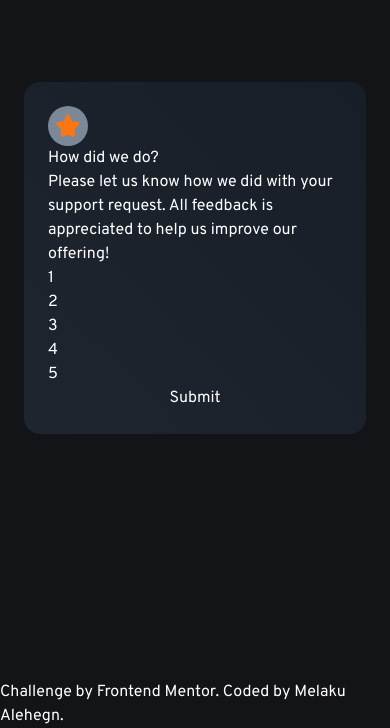
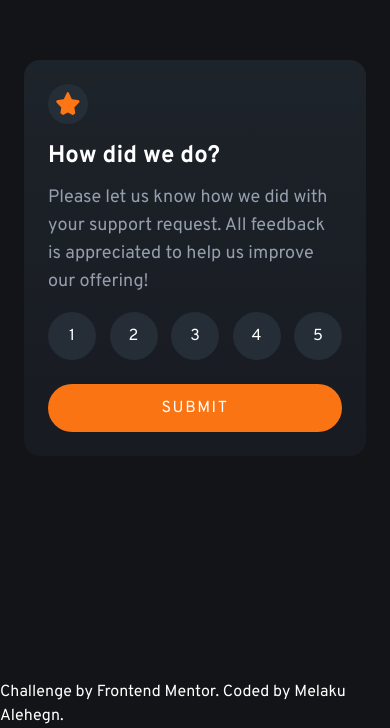
Before and after one commit to MelakuAlehegn/interactive-rating-component, a website: page index.html in a window 390 px wide. Shown: the part 164-892 px from the top of the page. Drawn offline with Linux system fonts and the light colour scheme.

Commit message:
mobile design finish

```diff
--- a/index.html
+++ b/index.html
@@ -12,23 +12,34 @@
   <link href="https://fonts.googleapis.com/css2?family=Overpass:wght@400;700&display=swap" rel="stylesheet">
 </head>
 
-<body>
+<body class="font-sans text-base">
   <main class="bg-veryDarkBlue text-white flex h-screen items-center justify-center p-6">
-    <div class="bg-gradient-to-tr from-color2 to-color1 flex flex-col justify-center p-6 rounded-2xl">
+    <div class="bg-gradient-to-b from-from-50 to-to-50 flex flex-col justify-center p-6 rounded-2xl sm:w-96">
       <div>
-        <img class="bg-mediumGrey p-2 rounded-full w-10 h-10" src="./images/icon-star.svg" alt="star icon" />
+        <img class="bg-darkBlue p-2 rounded-full w-10 h-10" src="./images/icon-star.svg" alt="star icon" />
       </div>
-      <h3> How did we do? </h3>
-      <p> Please let us know how we did with your support request. All feedback is appreciated to help us improve our
-        offering! </p>
-      <ul>
-        <li>1</li>
-        <li>2</li>
-        <li>3</li>
-        <li>4</li>
-        <li>5</li>
+      <h3 class="mt-4 font-bold text-2xl">How did we do?</h3>
+      <p class="mt-3 text-lightGrey text-lg"> Please let us know how we did with your support request. All feedback is
+        appreciated to help us improve our offering! </p>
+      <ul class="flex justify-between mt-4">
+        <li><button
+            class="bg-darkBlue w-12 h-12 rounded-full flex justify-center items-center hover:bg-orange transition duration-300">1</button>
+        </li>
+        <li><button
+            class="bg-darkBlue w-12 h-12 rounded-full flex justify-center items-center hover:bg-orange transition duration-300">2</button>
+        </li>
+        <li><button
+            class="bg-darkBlue w-12 h-12 rounded-full flex justify-center items-center hover:bg-orange transition duration-300">3</button>
+        </li>
+        <li><button
+            class="bg-darkBlue w-12 h-12 rounded-full flex justify-center items-center hover:bg-orange transition duration-300">4</button>
+        </li>
+        <li><button
+            class="bg-darkBlue w-12 h-12 rounded-full flex justify-center items-center hover:bg-orange transition duration-300">5</button>
+        </li>
       </ul>
-      <button>Submit</button>
+      <button
+        class="mt-6 bg-orange rounded-full py-3 uppercase font-sans tracking-widest  hover:bg-white hover:text-orange text-bold transition duration-300">Submit</button>
       <!-- Rating state end -->
       <!-- Thank you state start -->
       <!-- <div>
--- a/tailwind.config.js
+++ b/tailwind.config.js
@@ -4,8 +4,8 @@ module.exports = {
   theme: {
     screens: {
       sm: "375px",
-      lg: "976",
-      xl: "1440px"
+      lg: "976px",
+      custom: "500px"
     },
     extend: {
       colors: {
@@ -15,11 +15,19 @@ module.exports = {
         mediumGrey: "hsl(216, 12%, 54%)",
         darkBlue: "hsl(213, 19%, 18%)",
         veryDarkBlue: "hsl(216, 12%, 8%)",
-        'color1': 'rgba(23,30,40,1)',
-        'color2': 'rgba(30,37,47,1)',
+        from: {
+          50: 'hsl(212, 18%, 14%)',
+        },
+        to: {
+          50: "hsl(220, 16%, 11%)",
+        }
       },
       fontFamily: {
         sans: ['Overpass', 'sans-serif']
+      },
+      fontWeight: {
+        normal: '400',
+        bold: 700
       }
     },
   },
```
Also changed, not shown: css/main.css.
